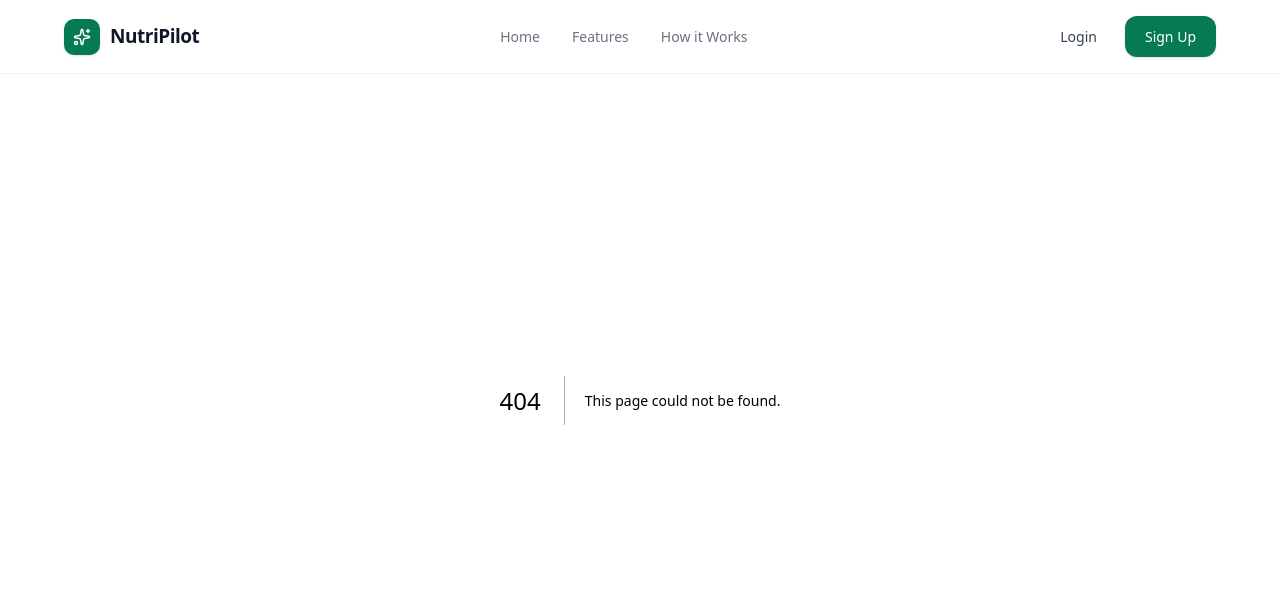
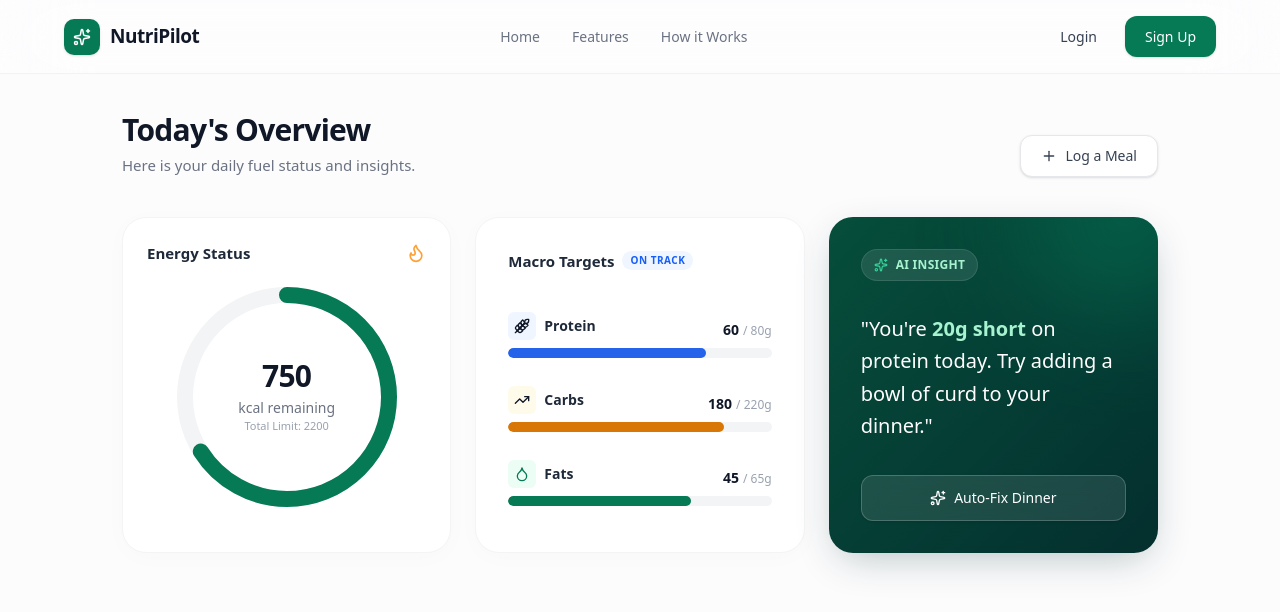
Before and after one commit to soumyasuryan/NutriPilot, a Next.js app: page /home in a window 1280 px wide. Before the commit this address had no page. Shown: the top 612 px of the page. Built offline with nearby package versions, Linux system fonts and the light colour scheme.

Commit message:
Added dashboard

```diff
--- /dev/null
+++ b/app/home/page.js
@@ -0,0 +1,233 @@
+'use client';
+
+import React from 'react';
+import { motion } from 'framer-motion';
+import { Flame, Droplet, Wheat, Info, Sparkles, TrendingUp, Plus } from 'lucide-react';
+
+// --- Reusable SVG Circular Progress Ring ---
+const CircularProgress = ({ value, max, color, size = 200, strokeWidth = 14, label, subLabel }) => {
+  const radius = (size - strokeWidth) / 2;
+  const circumference = radius * 2 * Math.PI;
+  const progress = value / max;
+  const strokeDashoffset = circumference - progress * circumference;
+
+  return (
+    <div className="relative flex items-center justify-center" style={{ width: size, height: size }}>
+      {/* Background Track */}
+      <svg width={size} height={size} className="transform -rotate-90">
+        <circle
+          cx={size / 2}
+          cy={size / 2}
+          r={radius}
+          stroke="currentColor"
+          strokeWidth={strokeWidth}
+          fill="transparent"
+          className="text-gray-100"
+        />
+        {/* Progress Value */}
+        <motion.circle
+          cx={size / 2}
+          cy={size / 2}
+          r={radius}
+          stroke={color}
+          strokeWidth={strokeWidth}
+          fill="transparent"
+          strokeDasharray={circumference}
+          initial={{ strokeDashoffset: circumference }}
+          animate={{ strokeDashoffset }}
+          transition={{ duration: 1.5, ease: "easeOut" }}
+          strokeLinecap="round"
+        />
+      </svg>
+      {/* Inner Label */}
+      <div className="absolute inset-0 flex flex-col items-center justify-center text-center">
+        <span className="text-3xl font-bold text-gray-900 tracking-tight">{max - value}</span>
+        <span className="text-sm font-medium text-gray-500 mt-1">{label}</span>
+        {subLabel && <span className="text-[11px] text-gray-400 font-medium">{subLabel}</span>}
+      </div>
+    </div>
+  );
+};
+
+// --- Reusable Macro Linear Bar ---
+const MacroBar = ({ label, icon: Icon, current, target, colorClass, bgClass, unit }) => {
+  const percent = Math.min((current / target) * 100, 100);
+
+  return (
+    <div className="flex flex-col gap-2">
+      <div className="flex justify-between items-end">
+        <div className="flex items-center gap-2">
+          <div className={`p-1.5 rounded-md ${bgClass}`}>
+            <Icon className={`w-4 h-4 ${colorClass.replace('bg-', 'text-')}`} />
+          </div>
+          <span className="text-sm font-semibold text-gray-800">{label}</span>
+        </div>
+        <span className="text-sm">
+          <strong className="text-gray-900">{current}</strong>
+          <span className="text-gray-400 font-medium text-xs ml-1">/ {target}{unit}</span>
+        </span>
+      </div>
+      <div className="h-2.5 w-full bg-gray-100 rounded-full overflow-hidden">
+        <motion.div
+          initial={{ width: 0 }}
+          animate={{ width: `${percent}%` }}
+          transition={{ duration: 1.2, ease: "easeOut", delay: 0.2 }}
+          className={`h-full rounded-full ${colorClass}`}
+        />
+      </div>
+    </div>
+  );
+};
+
+// --- Animation Variants ---
+const fadeInUp = {
+  hidden: { opacity: 0, y: 20 },
+  visible: { opacity: 1, y: 0, transition: { duration: 0.6, ease: [0.22, 1, 0.36, 1] } }
+};
+
+const staggerContainer = {
+  hidden: { opacity: 0 },
+  visible: {
+    opacity: 1,
+    transition: { staggerChildren: 0.1, delayChildren: 0.1 }
+  }
+};
+
+export default function Dashboard() {
+  return (
+    <div className="min-h-screen bg-[#FCFCFD] text-gray-900 pt-28 pb-20 selection:bg-[#057A55]/10 selection:text-[#057A55] relative">
+
+      {/* Background Decor */}
+      <div className="fixed top-0 left-0 w-[40vw] h-[40vw] bg-emerald-50/60 rounded-full blur-[120px] pointer-events-none -z-10 -translate-x-1/2 -translate-y-1/2" />
+
+      <main className="max-w-[1100px] mx-auto px-6 lg:px-8">
+
+        {/* Header Section */}
+        <motion.div
+          initial="hidden"
+          animate="visible"
+          variants={staggerContainer}
+          className="flex flex-col md:flex-row md:items-end justify-between gap-6 mb-10"
+        >
+          <div>
+             <motion.h1 variants={fadeInUp} className="text-3xl font-semibold text-gray-900 tracking-tight">
+               Today's Overview
+             </motion.h1>
+             <motion.p variants={fadeInUp} className="text-gray-500 font-medium mt-1.5 text-[15px]">
+               Here is your daily fuel status and insights.
+             </motion.p>
+          </div>
+          <motion.div variants={fadeInUp}>
+            <button className="flex items-center gap-2 bg-white border border-gray-200 text-gray-700 px-5 py-2.5 rounded-xl text-sm font-medium hover:bg-gray-50 hover:border-gray-300 transition-all shadow-sm">
+              <Plus className="w-4 h-4" />
+              Log a Meal
+            </button>
+          </motion.div>
+        </motion.div>
+
+        {/* Dashboard Grid */}
+        <motion.div
+          initial="hidden"
+          animate="visible"
+          variants={staggerContainer}
+          className="grid grid-cols-1 lg:grid-cols-3 gap-6"
+        >
+
+          {/* Card 1: Calories Fuel Gauge */}
+          <motion.div
+            variants={fadeInUp}
+            className="bg-white rounded-3xl p-8 border border-gray-100 shadow-[0_4px_24px_rgb(0,0,0,0.02)] flex flex-col items-center justify-center relative overflow-hidden group"
+          >
+            <div className="absolute top-6 left-6 flex items-center justify-between w-[calc(100%-3rem)]">
+              <h2 className="text-[15px] font-semibold text-gray-800">Energy Status</h2>
+              <Flame className="w-5 h-5 text-orange-400 opacity-80 group-hover:opacity-100 transition-opacity" />
+            </div>
+
+            <div className="mt-8 mb-2">
+              <CircularProgress
+                value={1450}
+                max={2200}
+                color="#057A55"
+                size={220}
+                strokeWidth={16}
+                label="kcal remaining"
+                subLabel="Total Limit: 2200"
+              />
+            </div>
+          </motion.div>
+
+          {/* Card 2: Macros Split */}
+          <motion.div
+            variants={fadeInUp}
+            className="bg-white rounded-3xl p-8 border border-gray-100 shadow-[0_4px_24px_rgb(0,0,0,0.02)] flex flex-col relative"
+          >
+             <h2 className="text-[15px] font-semibold text-gray-800 mb-8 flex items-center gap-2">
+               Macro Targets
+               <div className="px-2 py-0.5 rounded-full bg-blue-50 text-blue-600 text-[10px] font-bold uppercase tracking-wider">
+                 On Track
+               </div>
+             </h2>
+
+             <div className="flex flex-col gap-7 mt-2">
+                <MacroBar
+                  label="Protein"
+                  icon={Wheat}
+                  current={60}
+                  target={80}
+                  unit="g"
+                  colorClass="bg-[#2563EB]" // Blue
+                  bgClass="bg-blue-50"
+                />
+                <MacroBar
+                  label="Carbs"
+                  icon={TrendingUp}
+                  current={180}
+                  target={220}
+                  unit="g"
+                  colorClass="bg-[#D97706]" // Amber/Orange
+                  bgClass="bg-amber-50"
+                />
+                <MacroBar
+                  label="Fats"
+                  icon={Droplet}
+                  current={45}
+                  target={65}
+                  unit="g"
+                  colorClass="bg-[#057A55]" // Emerald
+                  bgClass="bg-emerald-50"
+                />
+             </div>
+          </motion.div>
+
+          {/* Card 3: AI Insight (Glassmorphism + Glow) */}
+          <motion.div
+            variants={fadeInUp}
+            className="bg-gradient-to-br from-[#064E3B] to-[#042F2E] rounded-3xl p-8 shadow-[0_12px_40px_-10px_rgba(4,47,46,0.3)] relative overflow-hidden flex flex-col justify-between"
+          >
+            {/* Internal decorative glows */}
+            <div className="absolute top-0 right-0 w-48 h-48 bg-[#059669] rounded-full blur-[60px] opacity-40 -translate-y-1/2 translate-x-1/3"></div>
+
+            <div>
+              <div className="inline-flex items-center gap-2 bg-white/10 backdrop-blur-md border border-white/10 rounded-full px-3 py-1.5 mb-6">
+                <Sparkles className="w-3.5 h-3.5 text-[#34D399]" />
+                <span className="text-[12px] font-semibold text-[#A7F3D0] tracking-wide uppercase">AI Insight</span>
+              </div>
+
+              <h3 className="text-xl font-medium text-white leading-relaxed z-10 relative mt-2">
+                "You're <span className="font-bold text-[#A7F3D0]">20g short</span> on protein today. Try adding a bowl of curd to your dinner."
+              </h3>
+            </div>
+
+            <div className="mt-8 z-10 relative">
+              <button className="w-full bg-white/10 hover:bg-white/20 backdrop-blur-md border border-white/20 text-white font-medium py-3 rounded-xl transition-colors text-sm shadow-sm flex items-center justify-center gap-2">
+                <Sparkles className="w-4 h-4"/>
+                Auto-Fix Dinner
+              </button>
+            </div>
+          </motion.div>
+
+        </motion.div>
+      </main>
+    </div>
+  );
+}
--- a/components/Navbar.js
+++ b/components/Navbar.js
@@ -16,7 +16,7 @@ const Navbar = () => {
           </Link>
 
           <div className="hidden md:flex items-center gap-8">
-            <Link href="/" className="text-[14px] font-medium text-gray-500 hover:text-gray-900 transition-colors duration-200">Home</Link>
+            <Link href="/home" className="text-[14px] font-medium text-gray-500 hover:text-gray-900 transition-colors duration-200">Home</Link>
             <Link href="/#features" className="text-[14px] font-medium text-gray-500 hover:text-gray-900 transition-colors duration-200">Features</Link>
             <Link href="/#how-it-works" className="text-[14px] font-medium text-gray-500 hover:text-gray-900 transition-colors duration-200">How it Works</Link>
           </div>
```
